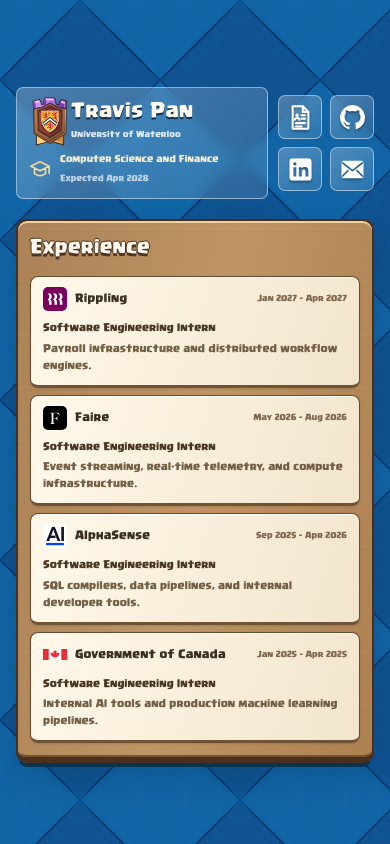
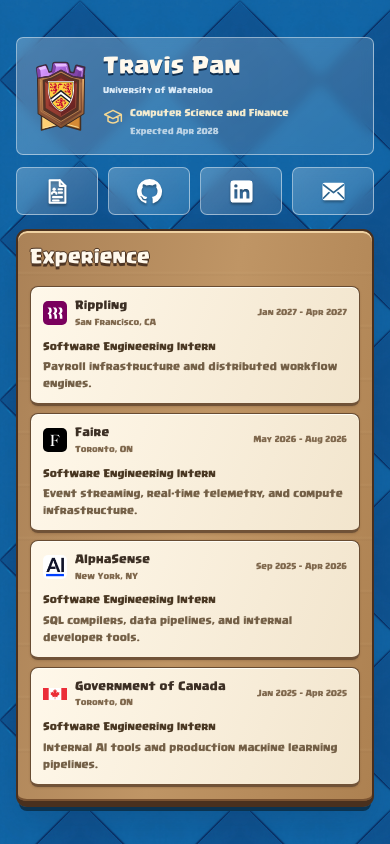
Before and after one commit to travispan75/funny-website, a Next.js app: page / in a window 390 px wide. Built offline with nearby package versions, Linux system fonts and the light colour scheme.

Commit message:
Improve mobile spacing, add company locations, and simplify README

```diff
--- a/src/app/page.module.css
+++ b/src/app/page.module.css
@@ -217,6 +217,17 @@
   overflow-wrap: break-word;
 }
 
+.employerDetails {
+  min-width: 0;
+}
+
+.location {
+  margin: 2px 0 0;
+  color: #80694e;
+  font-size: 8px;
+  line-height: 1.6;
+}
+
 .companyLogo {
   width: 30px;
   height: 30px;
@@ -308,15 +319,22 @@
   .banner {
     height: auto;
     min-height: 110px;
-    grid-template-columns: 42px minmax(0, 1fr);
-    gap: 10px 12px;
+    grid-template-columns: 54px minmax(0, 1fr);
+    gap: 8px 14px;
     padding: 14px;
   }
 
   .sigil {
+    grid-column: 1;
+    grid-row: 1 / 3;
     width: 54px;
-    height: 66px;
-    margin: -8px 0;
+    height: 70px;
+    margin: 0;
+  }
+
+  .identity {
+    grid-column: 2;
+    grid-row: 1;
   }
 
   .name {
@@ -328,13 +346,25 @@
   }
 
   .academic {
-    grid-column: 1 / -1;
-    gap: 9px;
+    grid-column: 2;
+    grid-row: 2;
+    align-items: flex-start;
+    gap: 7px;
   }
 
   .academic > svg {
-    width: 24px;
-    height: 24px;
+    width: 20px;
+    height: 20px;
+  }
+
+  .degree {
+    font-size: 9px;
+    line-height: 1.6;
+  }
+
+  .graduation {
+    margin-top: 4px;
+    font-size: 8px;
   }
 
   .links {
@@ -385,23 +415,26 @@
   }
 
   .profile {
-    gap: 10px;
+    flex-direction: column;
+    align-items: stretch;
+    gap: 12px;
+    padding: 0;
   }
 
   .banner {
-    grid-template-columns: 34px minmax(0, 1fr);
-    gap: 9px 8px;
-    padding: 12px;
+    min-height: 118px;
+    grid-template-columns: 56px minmax(0, 1fr);
+    gap: 7px 14px;
+    padding: 14px 16px;
   }
 
   .sigil {
-    width: 42px;
-    height: 51px;
-    margin: -4px 0;
+    width: 56px;
+    height: 73px;
   }
 
   .name {
-    font-size: 19px;
+    font-size: clamp(20px, 5.5vw, 26px);
   }
 
   .school {
@@ -419,19 +452,19 @@
   }
 
   .academic > svg {
-    width: 22px;
-    height: 22px;
+    width: 20px;
+    height: 20px;
   }
 
   .links {
-    grid-template-columns: repeat(2, 44px);
-    gap: 8px;
+    grid-template-columns: repeat(4, minmax(0, 1fr));
+    gap: 10px;
   }
 
   .link {
-    width: 44px;
-    height: 44px;
-    padding: 7px;
+    width: 100%;
+    height: 48px;
+    padding: 9px;
   }
 
   .link svg {
@@ -505,23 +538,19 @@
     padding-left: 12px;
   }
 
-  .profile {
-    gap: 8px;
-  }
-
   .banner {
-    grid-template-columns: 30px minmax(0, 1fr);
-    padding: 10px;
+    grid-template-columns: 48px minmax(0, 1fr);
+    gap: 7px 12px;
+    padding: 12px;
   }
 
   .sigil {
-    width: 36px;
-    height: 44px;
-    margin: -3px 0;
+    width: 48px;
+    height: 63px;
   }
 
   .name {
-    font-size: 16px;
+    font-size: 20px;
   }
 
   .school {
@@ -542,13 +571,12 @@
   }
 
   .links {
-    grid-template-columns: repeat(2, 40px);
+    gap: 8px;
   }
 
   .link {
-    width: 40px;
-    height: 40px;
-    padding: 6px;
+    height: 44px;
+    padding: 8px;
   }
 
   .company {
--- a/src/app/page.tsx
+++ b/src/app/page.tsx
@@ -6,6 +6,7 @@ import styles from "./page.module.css";
 
 const experience: {
   company: string;
+  location: string;
   logo: string;
   summary: string;
   start: string;
@@ -13,6 +14,7 @@ const experience: {
 }[] = [
   {
     company: "Rippling",
+    location: "San Francisco, CA",
     logo: "/images/companies/rippling.svg",
     summary: "Payroll infrastructure and distributed workflow engines.",
     start: "2027-01",
@@ -20,6 +22,7 @@ const experience: {
   },
   {
     company: "Faire",
+    location: "Toronto, ON",
     logo: "/images/companies/faire.png",
     summary: "Event streaming, real-time telemetry, and compute infrastructure.",
     start: "2026-05",
@@ -27,6 +30,7 @@ const experience: {
   },
   {
     company: "AlphaSense",
+    location: "New York, NY",
     logo: "/images/companies/alphasense.png",
     summary: "SQL compilers, data pipelines, and internal developer tools.",
     start: "2025-09",
@@ -34,6 +38,7 @@ const experience: {
   },
   {
     company: "Government of Canada",
+    location: "Toronto, ON",
     logo: "/images/companies/canada.svg",
     summary: "Internal AI tools and production machine learning pipelines.",
     start: "2025-01",
@@ -93,7 +98,10 @@ export default function Home() {
               <article className={styles.entry} key={job.company}>
                 <div className={styles.employer}>
                   <img className={styles.companyLogo} src={assetPath(job.logo)} width="30" height="30" alt="" />
-                  <h3 className={styles.company}>{job.company}</h3>
+                  <div className={styles.employerDetails}>
+                    <h3 className={styles.company}>{job.company}</h3>
+                    <p className={styles.location}>{job.location}</p>
+                  </div>
                 </div>
                 <div className={styles.work}>
                   <p className={styles.jobRole}>Software Engineering Intern</p>
```
Also changed, not shown: 1 other file (tests, documents, lock files or other folders).
